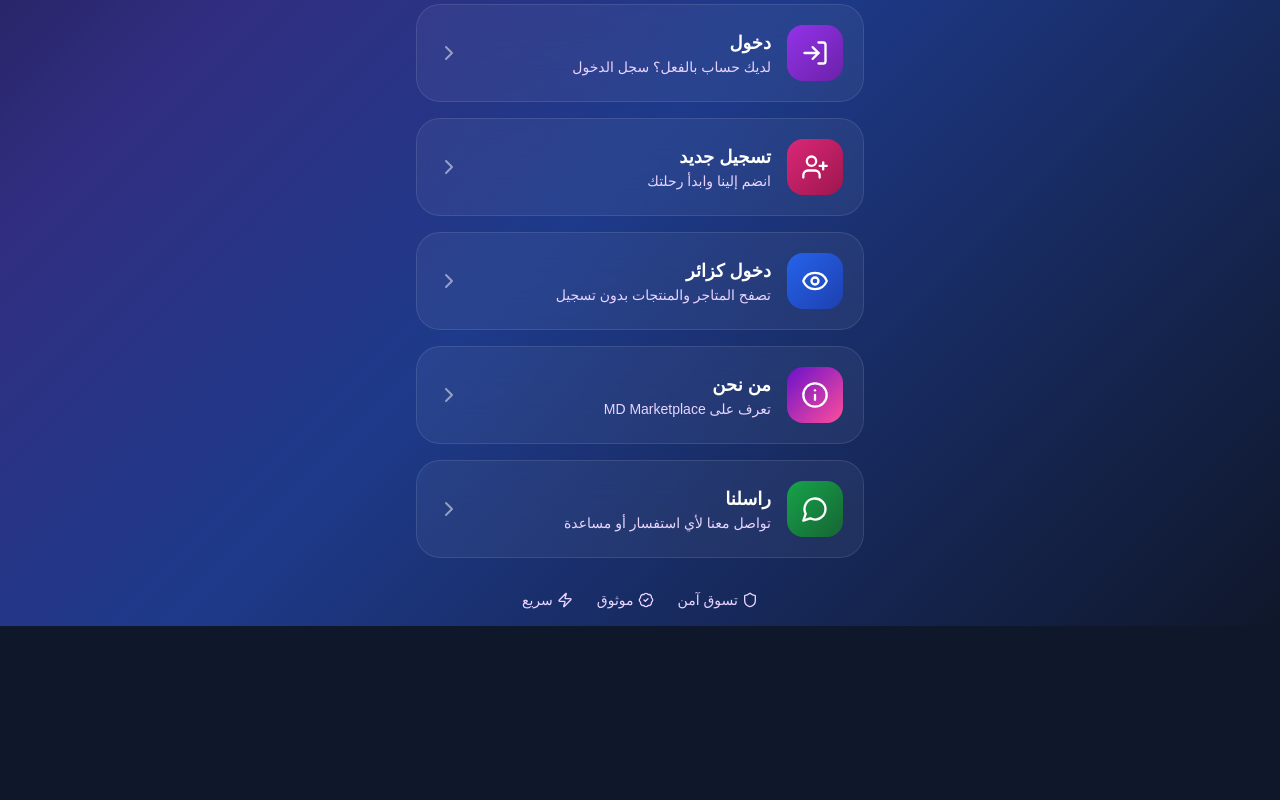
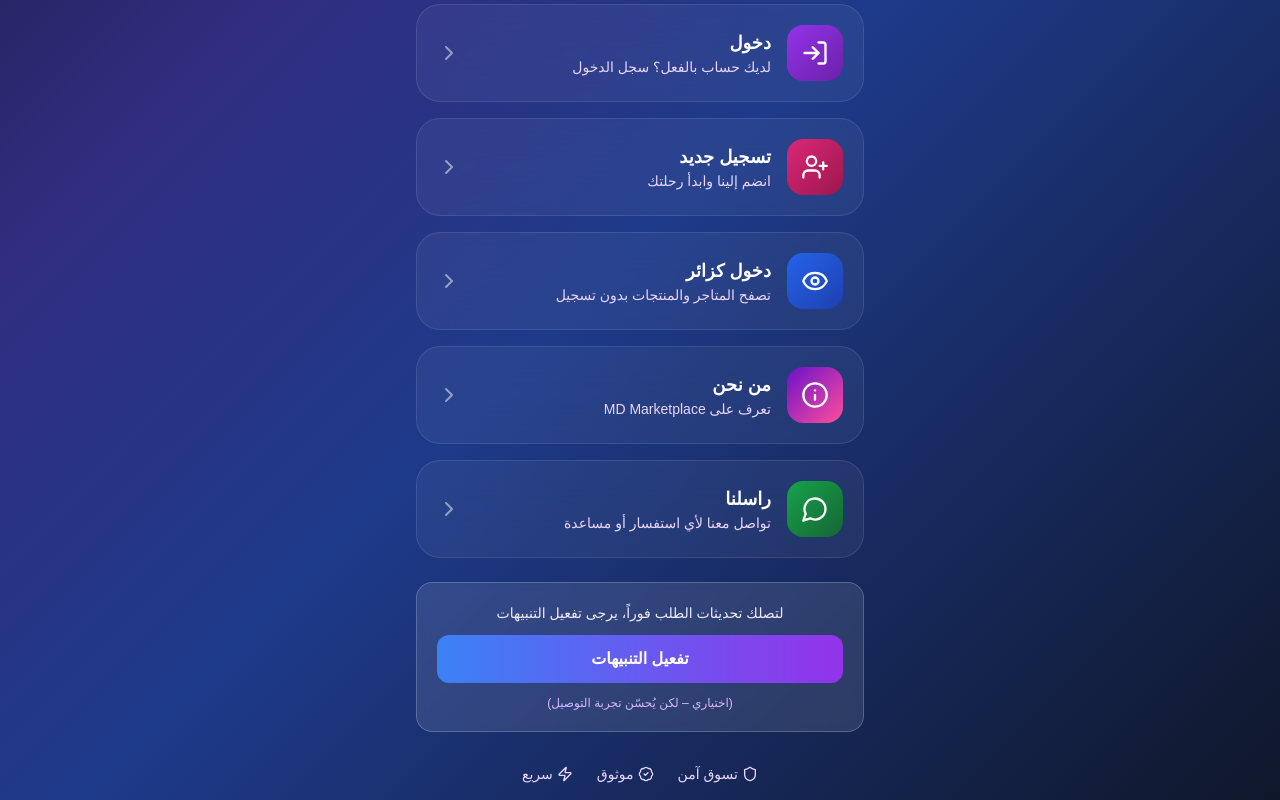
Before and after one commit to mjahto18-ui/MD-Marketplace, a Next.js app: page /login in a window 1280 px wide. Shown: the part 316-1116 px from the top of the page. Before the commit the page ends 942 px from the top, so only its background shows below. Built offline with nearby package versions, Linux system fonts and the light colour scheme; no server answers.

Commit message:
Update page.jsx

```diff
--- a/app/login/page.jsx
+++ b/app/login/page.jsx
@@ -259,6 +259,28 @@ export default function LoginPage() {
               <ChevronRight className="w-6 h-6 text-white/50 group-hover:text-white transition-all" />
             </button>
           </div>
+          {/* مكوّن تفعيل التنبيهات */}
+<div className="mt-6 bg-white/10 border border-white/20 rounded-2xl p-5 text-center backdrop-blur-sm">
+  <p className="text-purple-100 text-sm mb-3">
+    لتصلك تحديثات الطلب فوراً، يرجى تفعيل التنبيهات
+  </p>
+
+  <button
+    onClick={() => {
+      window.OneSignal.push(function () {
+        window.OneSignal.showSlidedownPrompt();
+      });
+    }}
+    className="w-full bg-gradient-to-r from-blue-500 to-purple-600 text-white font-bold py-3 rounded-xl hover:shadow-lg hover:shadow-purple-500/40 transition-all"
+  >
+    تفعيل التنبيهات
+  </button>
+
+  <p className="text-purple-300 text-xs mt-3">
+    (اختياري – لكن يُحسّن تجربة التوصيل)
+  </p>
+</div>
+
 
           <div className="flex items-center justify-center gap-6 mt-8 text-purple-200 text-sm">
             <div className="flex items-center gap-1">
```
